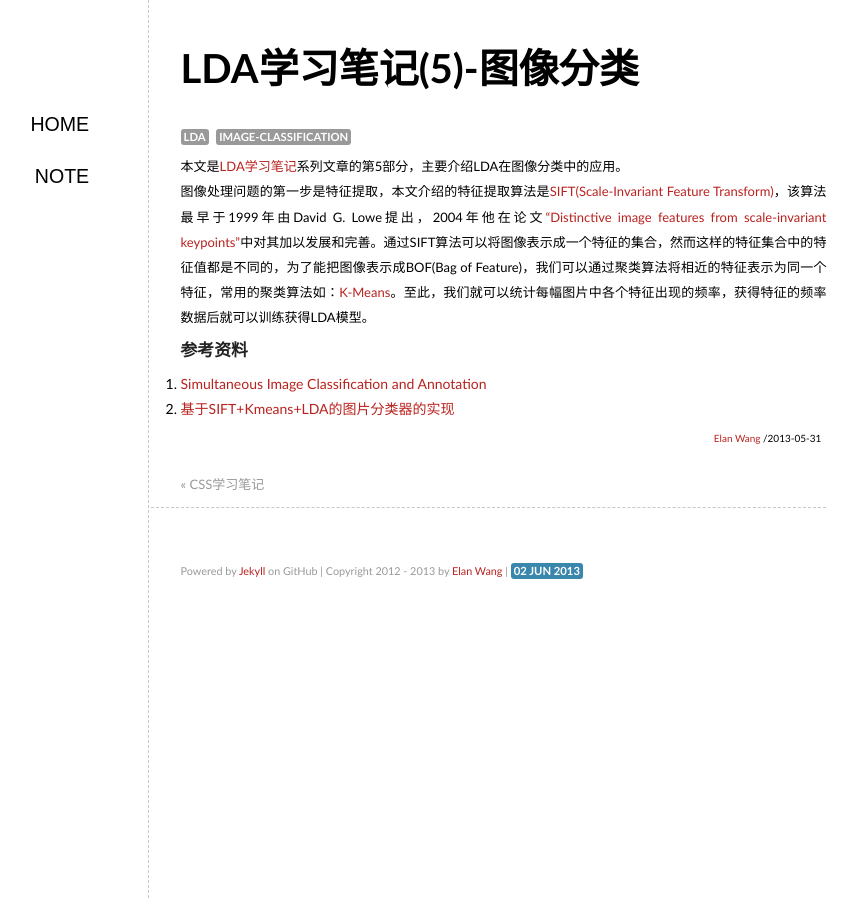
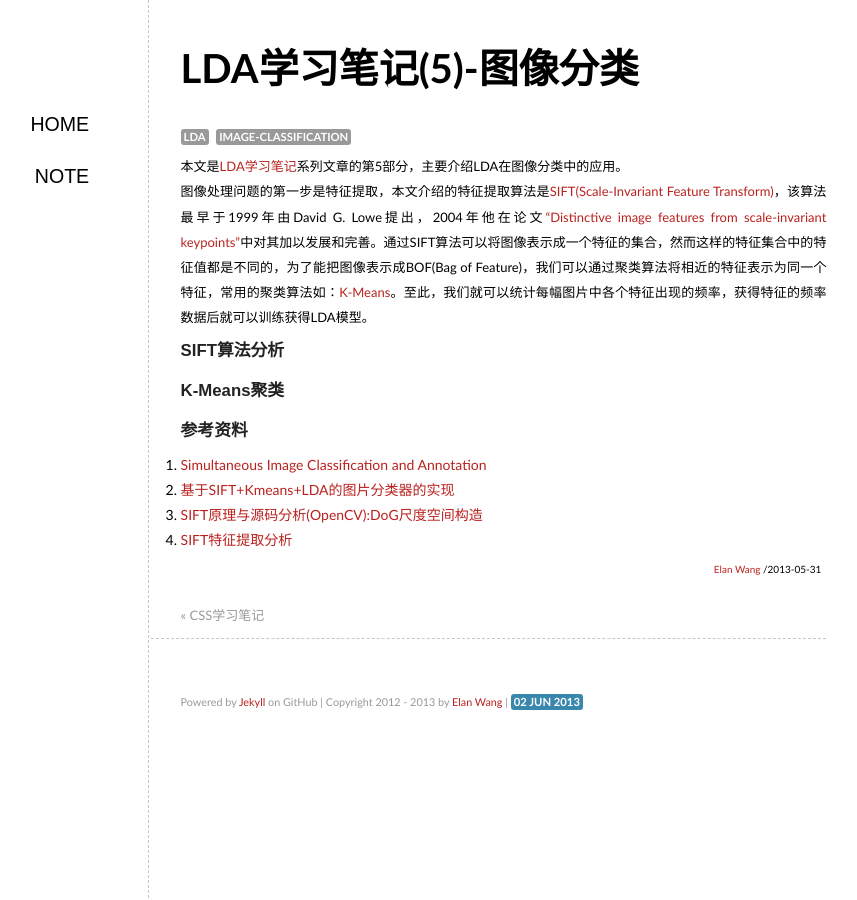
Before and after one commit to elan2wang/note, a Jekyll site: the page built from _posts/2013-05-31-lda-image-classification.md, in a window 1280 px wide. Shown: the whole page, without its empty margins (236-1093 px from the left). Built offline with Jekyll 4.4.1, drawn with Linux system fonts in a browser that asks for light colours; comment, search, counter and statistics services are not loaded.

Commit message:
edit lda image classification

```diff
--- a/_posts/2013-05-31-lda-image-classification.md
+++ b/_posts/2013-05-31-lda-image-classification.md
@@ -6,7 +6,12 @@ categories: 机器学习 图像处理
 ---
 本文是[LDA学习笔记]({{ site.url }}{% post_url 2013-05-09-LDA-note %})系列文章的第5部分，主要介绍LDA在图像分类中的应用。
 图像处理问题的第一步是特征提取，本文介绍的特征提取算法是[SIFT(Scale-Invariant Feature Transform)](http://www.cs.ubc.ca/~lowe/keypoints/)，该算法最早于1999年由David G. Lowe提出，2004年他在论文["Distinctive image features from scale-invariant keypoints"](http://www.cs.ubc.ca/~lowe/papers/ijcv04.pdf)中对其加以发展和完善。通过SIFT算法可以将图像表示成一个特征的集合，然而这样的特征集合中的特征值都是不同的，为了能把图像表示成BOF(Bag of Feature)，我们可以通过聚类算法将相近的特征表示为同一个特征，常用的聚类算法如：[K-Means](http://en.wikipedia.org/wiki/K-means_clustering)。至此，我们就可以统计每幅图片中各个特征出现的频率，获得特征的频率数据后就可以训练获得LDA模型。
+###SIFT算法分析
+
+###K-Means聚类
 
 ###参考资料
 1. [Simultaneous Image Classification and Annotation](http://www.cs.princeton.edu/~blei/papers/WangBleiFeiFei2009.pdf)
 2. [基于SIFT+Kmeans+LDA的图片分类器的实现](http://blog.csdn.net/zhuzhutingru1/article/details/8217099)
+3. [SIFT原理与源码分析(OpenCV):DoG尺度空间构造](http://blog.csdn.net/xiaowei_cqu/article/details/8067881)
+4. [SIFT特征提取分析](http://blog.csdn.net/abcjennifer/article/details/7639681)
```
